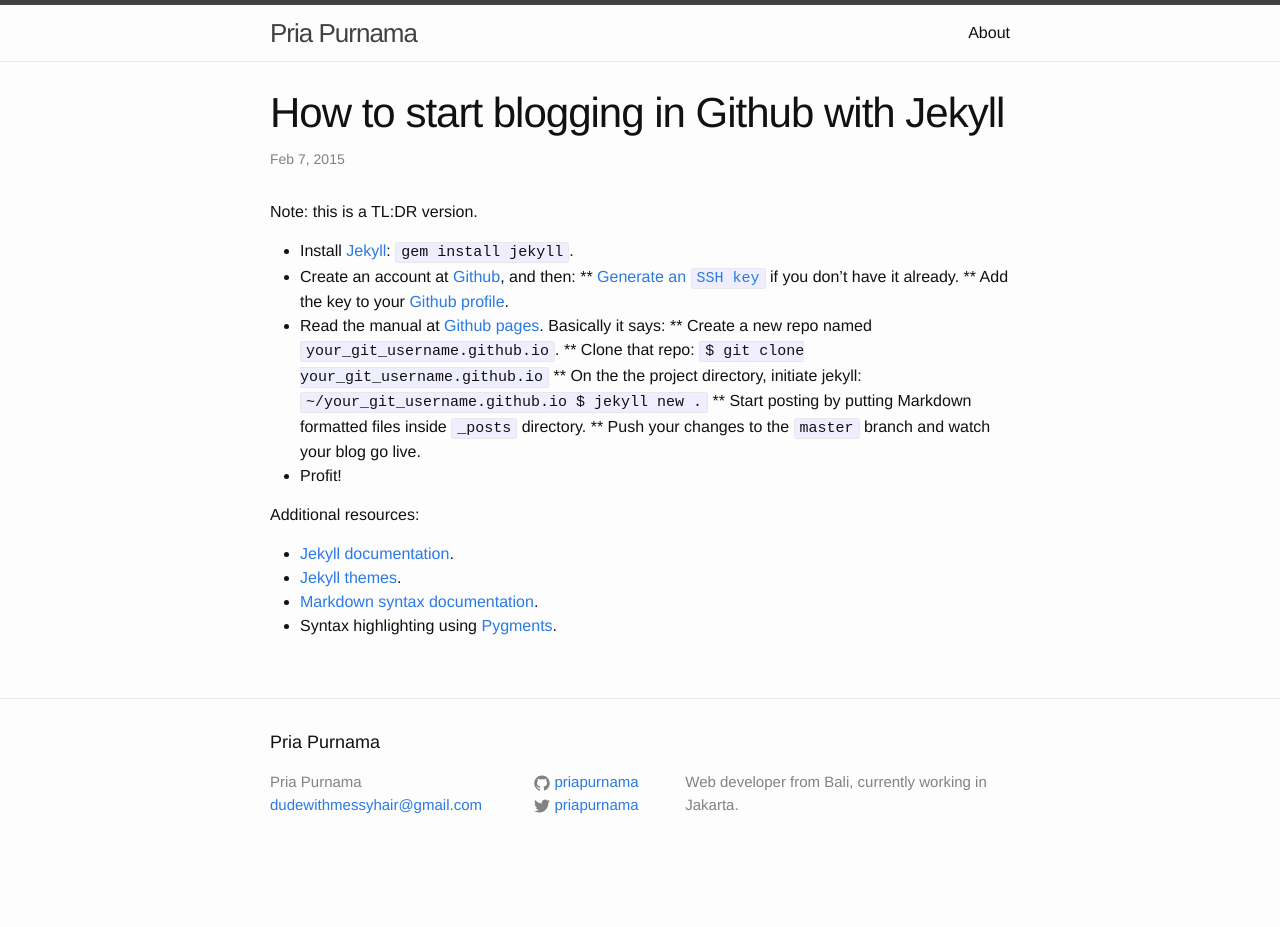
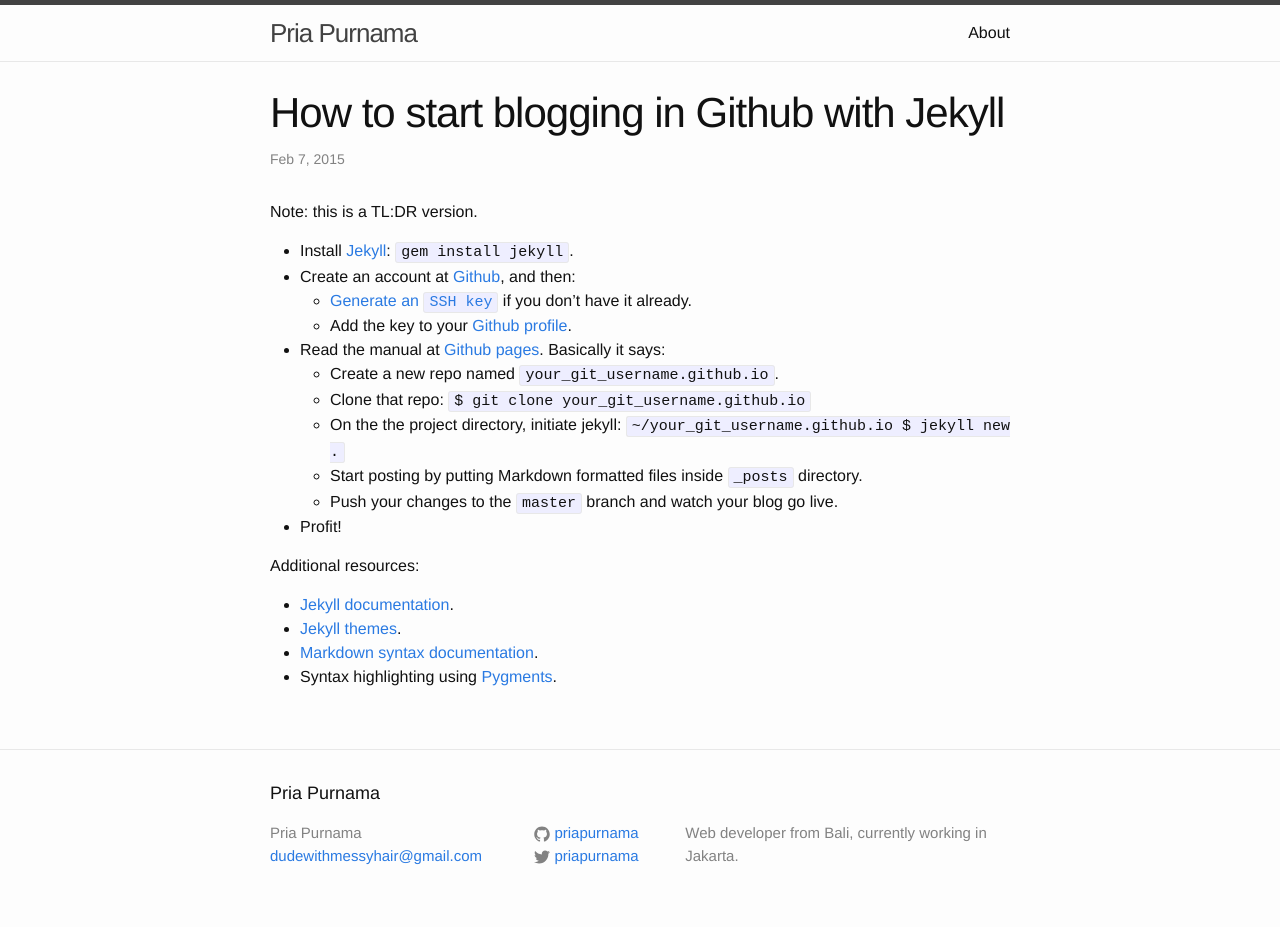
Before and after one commit to priapu/priapu.github.io, a Jekyll site: the page built from _posts/2015-02-06-how-to-start-blogging-in-github.md, in a window 1280 px wide. Built offline with Jekyll 4.4.1, drawn with Linux system fonts in a browser that asks for light colours; before the commit the page ends 900 px from its top, so only the background shows below that.

```diff
--- a/_posts/2015-02-06-how-to-start-blogging-in-github.md
+++ b/_posts/2015-02-06-how-to-start-blogging-in-github.md
@@ -8,14 +8,14 @@ Note: this is a TL:DR version.
 
 * Install [Jekyll](http://jekyllrb.com/): `gem install jekyll`.
 * Create an account at [Github](https://github.com/), and then:
-** [Generate an `SSH key`](https://help.github.com/articles/generating-ssh-keys/) if you don’t have it already.
-** Add the key to your [Github profile](https://github.com/settings/ssh).
+  * [Generate an `SSH key`](https://help.github.com/articles/generating-ssh-keys/) if you don’t have it already.
+  * Add the key to your [Github profile](https://github.com/settings/ssh).
 * Read the manual at [Github pages](https://pages.github.com/). Basically it says:
-** Create a new repo named `your_git_username.github.io`.
-** Clone that repo: `$ git clone your_git_username.github.io`
-** On the the project directory, initiate jekyll: `~/your_git_username.github.io $ jekyll new .`
-** Start posting by putting Markdown formatted files inside `_posts` directory.
-** Push your changes to the `master` branch and watch your blog go live.
+  * Create a new repo named `your_git_username.github.io`.
+  * Clone that repo: `$ git clone your_git_username.github.io`
+  * On the the project directory, initiate jekyll: `~/your_git_username.github.io $ jekyll new .`
+  * Start posting by putting Markdown formatted files inside `_posts` directory.
+  * Push your changes to the `master` branch and watch your blog go live.
 * Profit!
 
 Additional resources:
```
